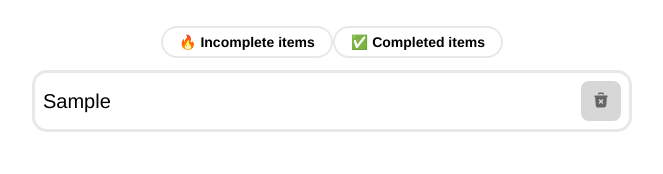
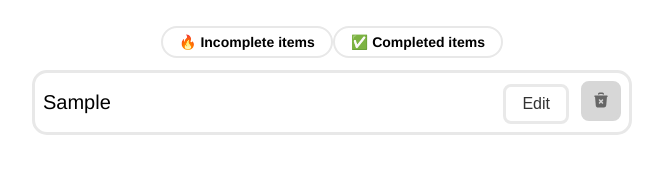
Before and after one commit to ggkim0614/ts-react-todo, a React (Vite) app: page / in a window 1280 px wide. Both pictures are taken after typing "Sample" into the empty fields and a click on the button "Add todo". Shown: the part 146-320 px from the top of the page, without its empty margins (308-971 px from the left). Built offline with nearby package versions, Linux system fonts and the light colour scheme.

Commit message:
Add: added todo item editing feature

```diff
--- a/src/Components/Button.tsx
+++ b/src/Components/Button.tsx
@@ -51,7 +51,7 @@ const ButtonContainer = styled.button<{ buttonType: string }>`
 	${({ buttonType }) =>
 		buttonType === 'secondary' &&
 		css`
-			padding: 12px 24px;
+			padding: 8px 16px;
 			color: #333333;
 			border: 3px solid #e9e9e9;
 			background-color: #ffffff;
--- a/src/Context/ContextProvider.tsx
+++ b/src/Context/ContextProvider.tsx
@@ -9,6 +9,7 @@ type Todo = {
 type Actions =
 	| { type: 'CREATE'; id: string; textValue: string }
 	| { type: 'TOGGLE'; id: string }
+	| { type: 'UPDATE'; id: string; newValue: string }
 	| { type: 'DELETE'; id: string };
 
 const initialState: Todo[] = [];
@@ -26,6 +27,10 @@ const Reducer = (state: Todo[], action: Actions): Todo[] => {
 		case 'TOGGLE':
 			return state.map((todo) =>
 				action.id === todo.id ? { ...todo, isComplete: !todo.isComplete } : todo
+			);
+		case 'UPDATE':
+			return state.map((todo) =>
+				action.id === todo.id ? { ...todo, todoValue: action.newValue } : todo
 			);
 		case 'DELETE':
 			return state.filter((todo) => todo.id !== action.id);
--- a/src/TodoItem.tsx
+++ b/src/TodoItem.tsx
@@ -1,13 +1,18 @@
+import { ChangeEvent, useState } from 'react';
 import styled, { css } from 'styled-components';
 import { Todo } from './Interfaces';
 import Button from './Components/Button';
 import { useDispatchContext } from './Context/ContextProvider';
+import TextInput from './Components/TextInput';
 
 interface TodoItemProps {
 	todo: Todo;
 }
 
 const TodoItem = ({ todo }: TodoItemProps) => {
+	const [editingMode, setEditingMode] = useState<boolean>(false);
+	const [editInputValue, setEditInputValue] = useState<string>(todo.todoValue);
+
 	const dispatch = useDispatchContext();
 
 	const toggleTodoCompletion = (idToToggle: string) => {
@@ -30,8 +35,28 @@ const TodoItem = ({ todo }: TodoItemProps) => {
 		toggleTodoCompletion(idToToggle);
 	};
 
+	const handleChange = (event: ChangeEvent<HTMLInputElement>) => {
+		setEditInputValue(event.target.value);
+	};
+
+	const handleEdit = (idToUpdate: string) => {
+		dispatch({
+			type: 'UPDATE',
+			id: idToUpdate,
+			newValue: editInputValue,
+		});
+		setEditingMode(!editingMode);
+	};
+
 	return (
 		<TodoItemContainer isComplete={todo.isComplete}>
+			{editingMode ? (
+				<TextInput
+					inputValue={editInputValue}
+					onChange={handleChange}
+					fullWidth={true}
+				/>
+			) : (
 				<TodoContent
 					isComplete={todo.isComplete}
 					onClick={() => handleToggleCompletion(todo.id)}
@@ -39,8 +64,19 @@ const TodoItem = ({ todo }: TodoItemProps) => {
 					{todo.todoValue}
 					<Tooltip>Click to mark complete &nbsp;✅</Tooltip>
 				</TodoContent>
-
+			)}
+			<span>
+				<Button
+					buttonText={editingMode ? 'Finish' : 'Edit'}
+					buttonType={editingMode ? 'primary' : 'secondary'}
+					onClick={
+						editingMode
+							? () => handleEdit(todo.id)
+							: () => setEditingMode(!editingMode)
+					}
+				/>
 				<Button buttonType="delete" onClick={() => deleteTodo(todo.id)} />
+			</span>
 		</TodoItemContainer>
 	);
 };
```
Lines whose indentation alone changed are shown as unchanged.
